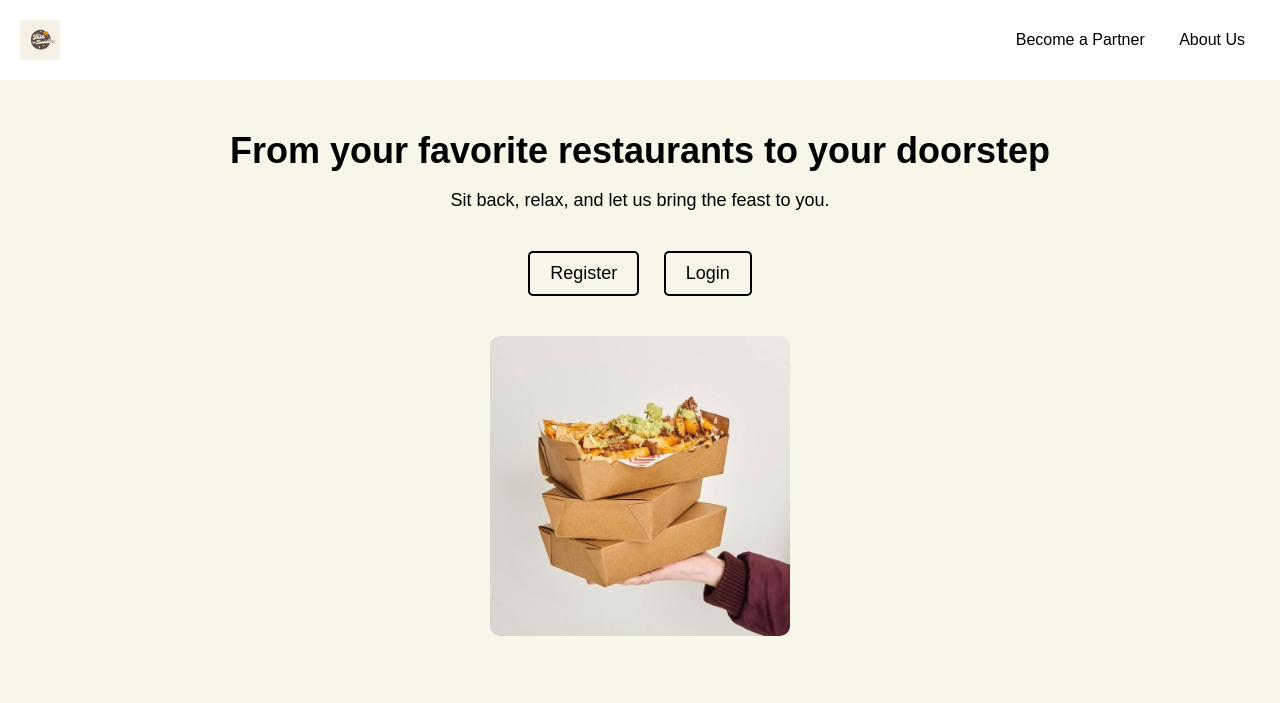
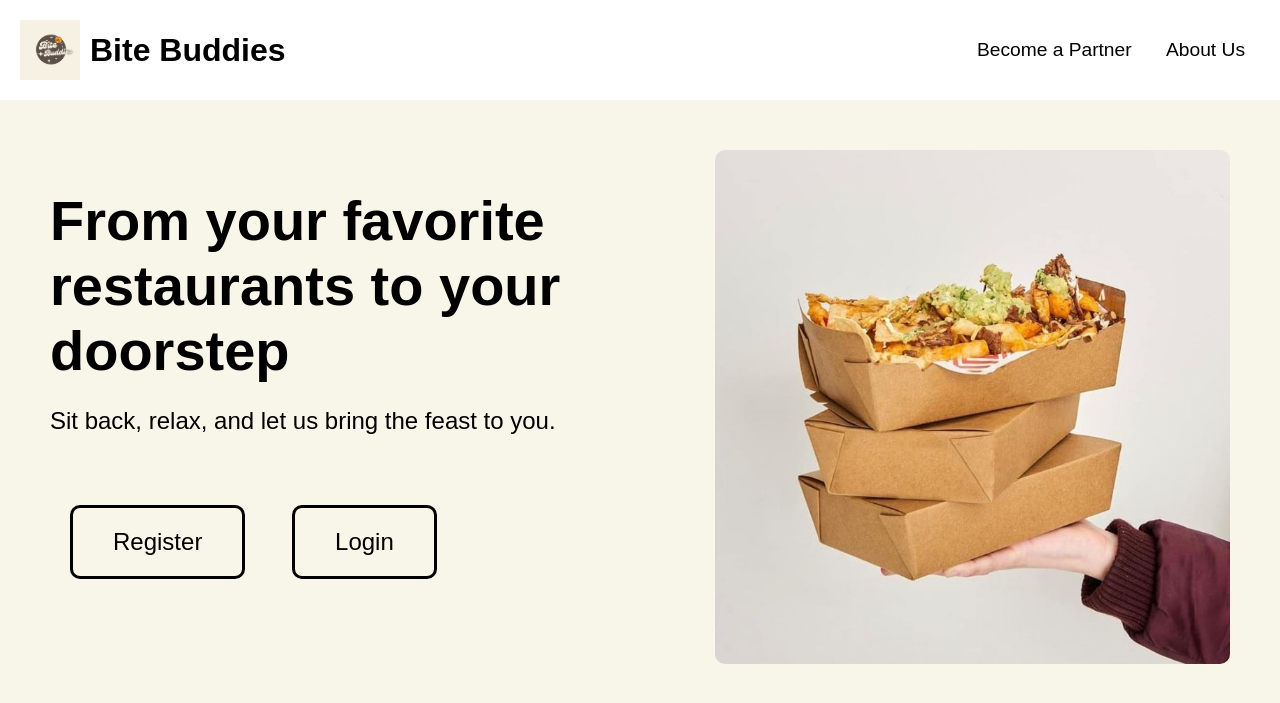
Before and after one commit to Kusha-Sharma/FLASK_DB, a Flask app: template templates/index.html in a window 1280 px wide. Shown: the top 703 px of the page. Run offline with Flask 3, Linux system fonts and the light colour scheme; the template is opened without the code that fills it, so the values that code supplies are empty.

Commit message:
Refactor homepage template and remove deprecated index1.html

```diff
--- a/app.py
+++ b/app.py
@@ -4,7 +4,7 @@ app = Flask(__name__)
 
 @app.route('/')
 def home():
-    return render_template('index1.html')
+    return render_template('index.html')
 
 @app.route('/register')
 def register():
--- a/templates/index.html
+++ b/templates/index.html
@@ -18,54 +18,64 @@
             align-items: center;
             padding: 20px;
             background-color: #FFF;
+            font-size: 1rem;
         }
         .logo {
             display: flex;
             align-items: center;
-            font-size: 24px;
+            font-size: 2rem;
             font-weight: bold;
         }
         .logo img {
-            height: 40px;
+            height: 60px;
             margin-right: 10px;
         }
         nav a {
             margin: 0 15px;
             text-decoration: none;
             color: #000;
-            font-size: 16px;
+            font-size: 1.2rem;
         }
         main {
-            text-align: center;
-            margin: 50px 20px;
+            display: flex;
+            justify-content: space-between;
+            align-items: flex-start;
+            margin: 50px 50px;
+        }
+        .text {
+            flex: 2;
+            margin-right: 50px;
+            font-size: 1.5rem;
         }
         h1 {
-            font-size: 36px;
-            margin-bottom: 10px;
+            font-size: 3.5rem;
+            margin-bottom: 20px;
         }
         p {
-            font-size: 18px;
-            margin-bottom: 30px;
+            font-size: 1.5rem;
+            margin-bottom: 50px;
         }
         .buttons a {
             display: inline-block;
-            margin: 10px;
-            padding: 10px 20px;
-            font-size: 18px;
+            margin: 20px;
+            padding: 20px 40px;
+            font-size: 1.5rem;
             color: #000;
             text-decoration: none;
-            border: 2px solid #000;
-            border-radius: 5px;
+            border: 3px solid #000;
+            border-radius: 10px;
         }
         .buttons a:hover {
             background-color: #000;
             color: #FFF;
         }
         .image {
-            margin-top: 30px;
+            flex: 2;
+            margin-left: 100px;
         }
         .image img {
-            width: 300px;
+            width: 100%;
+            max-width: 700px;
             border-radius: 10px;
         }
     </style>
@@ -74,6 +84,7 @@
     <header>
         <div class="logo">
             <img src="{{ url_for('static', filename='logo-placeholder.png') }}" alt="Bite Buddies Logo">
+            Bite Buddies
         </div>
         <nav>
             <a href="{{ url_for('partner') }}">Become a Partner</a>
@@ -81,11 +92,13 @@
         </nav>
     </header>
     <main>
-        <h1>From your favorite restaurants to your doorstep</h1>
-        <p>Sit back, relax, and let us bring the feast to you.</p>
-        <div class="buttons">
-            <a href="{{ url_for('register') }}">Register</a>
-            <a href="{{ url_for('login') }}">Login</a>
+        <div class="text">
+            <h1>From your favorite restaurants to your doorstep</h1>
+            <p>Sit back, relax, and let us bring the feast to you.</p>
+            <div class="buttons">
+                <a href="{{ url_for('register') }}">Register</a>
+                <a href="{{ url_for('login') }}">Login</a>
+            </div>
         </div>
         <div class="image">
             <img src="{{ url_for('static', filename='food-placeholder.png') }}" alt="Food Image">
```
Also changed, not shown: templates/index1.html (deleted, +0 -108 lines).
